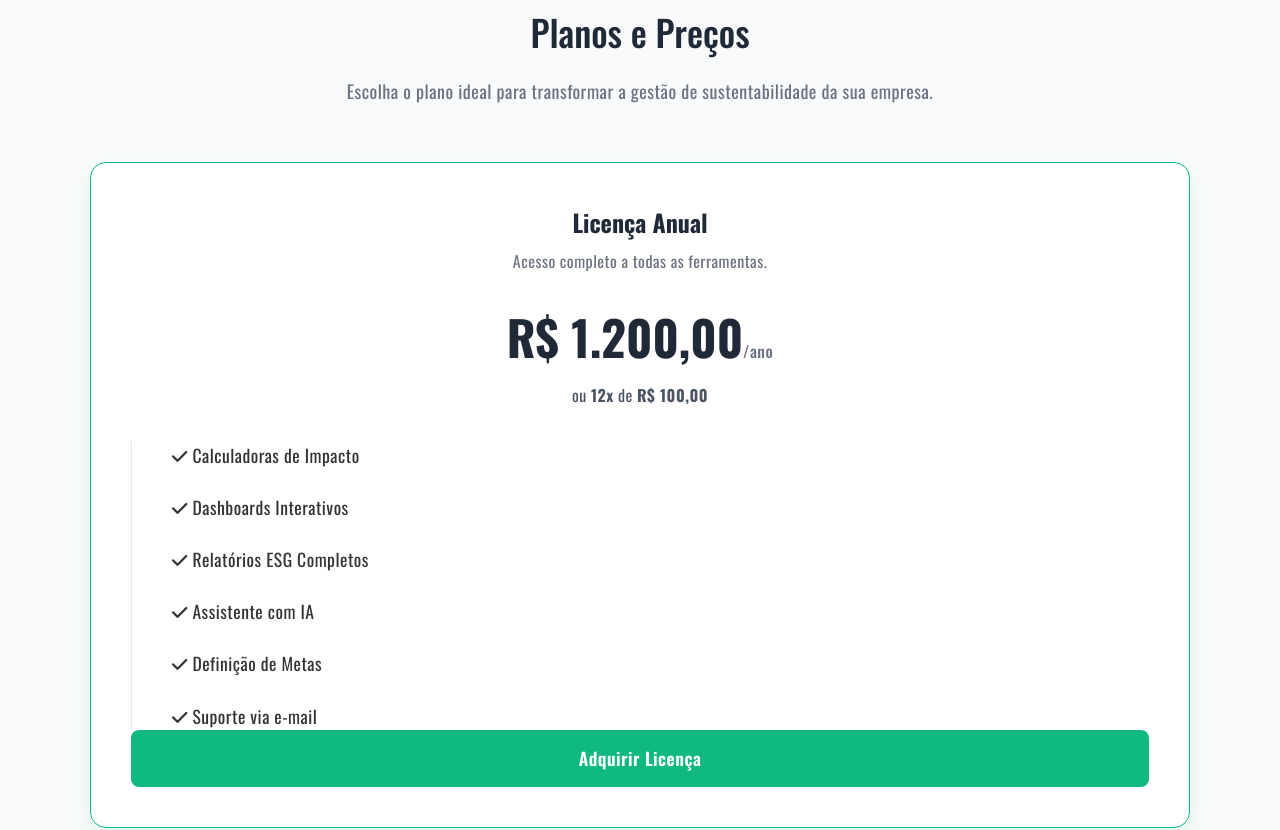
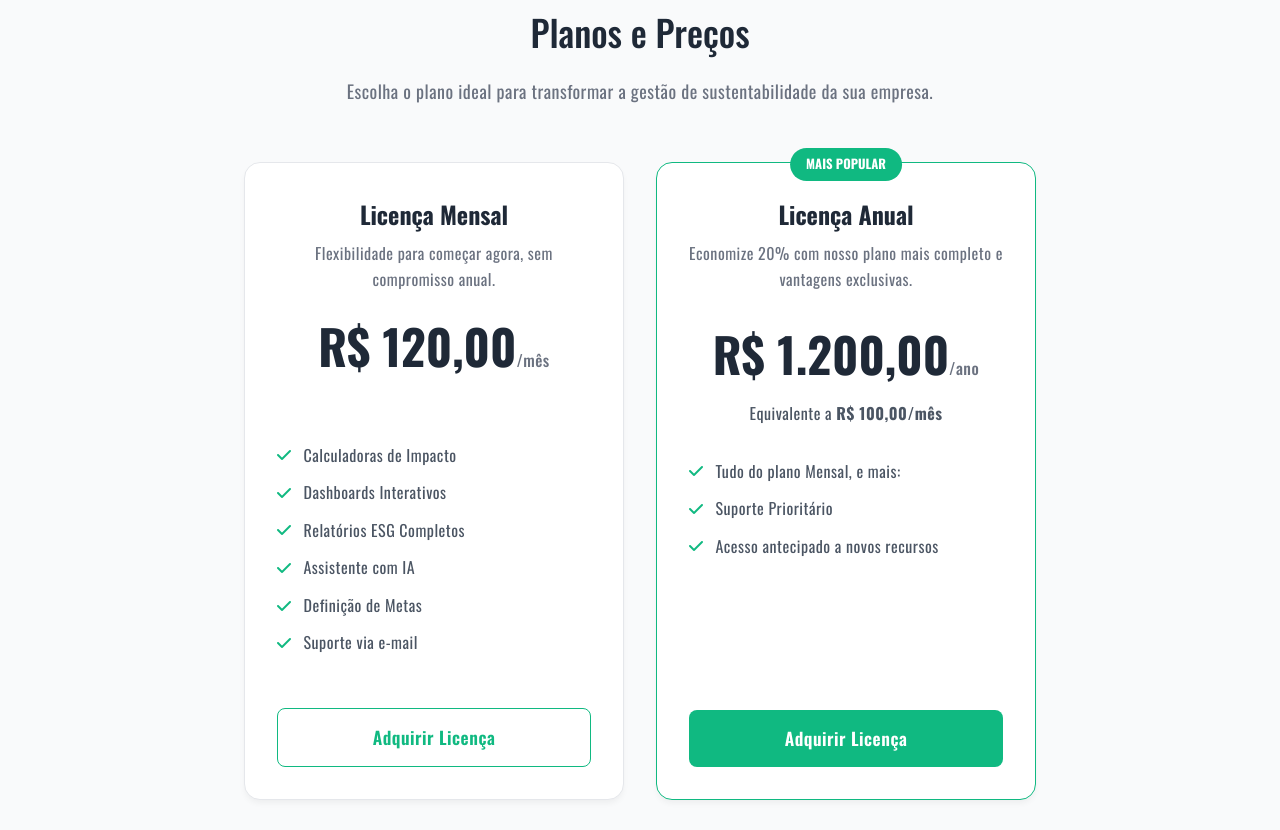
Before and after one commit to victorgute/TCC_Start-Tech-2025, a plain HTML site: page index.html in a window 1280 px wide. Shown: the part 2499-3329 px from the top of the page. Drawn offline with nearby package versions, Linux system fonts and the light colour scheme; a web font is replaced by a local one.

Commit message:
chatbot bug fix + esg e metas pricing

```diff
--- a/css/esg-e-metas.css
+++ b/css/esg-e-metas.css
@@ -203,6 +203,12 @@ body.is-dragging-chatbot {
    font-size: 0.95rem;
    margin-bottom: 1rem;
    flex-grow: 1;
+   display: -webkit-box;
+   -webkit-line-clamp: 3; /* Limita o texto dos cards em 3 linhas */
+   -webkit-box-orient: vertical;
+   overflow: hidden;
+   text-overflow: ellipsis;
+   min-height: 54px; /* Garante uma altura mínima (ex: 3 * 18px de line-height) */
 }
 
 .progress-bar-container {
--- a/css/style.css
+++ b/css/style.css
@@ -966,18 +966,55 @@ ESG SHOWCASE CAROUSEL
   margin: 0 auto 3.5rem auto;
 }
 
+.pricing-cards-wrapper {
+  display: flex;
+  justify-content: center;
+  align-items: stretch;
+  gap: 2rem;
+  width: 100%;
+  flex-wrap: wrap;
+}
+
 .pricing-card {
   background: #fff;
-    padding: 2.5rem;
+  padding: 2rem;
   border-radius: 16px;
-    border: 1px solid #10b981;
-    box-shadow: 0 10px 25px rgba(16, 185, 129, 0.1);
+  border: 1px solid #e5e7eb;
+  box-shadow: 0 4px 6px -1px rgba(0, 0, 0, 0.05);
+  max-width: 380px;
   width: 100%;
-    transition: transform 0.3s ease;
+  transition: transform 0.3s ease, box-shadow 0.3s ease;
+  text-align: center;
+  position: relative;
+  display: flex;
+  flex-direction: column;
 }
 
 .pricing-card:hover {
   transform: translateY(-10px);
+  box-shadow: 0 10px 15px -3px rgba(0, 0, 0, 0.08);
+}
+
+.pricing-card.recommended {
+  border-color: #10b981;
+}
+
+.pricing-card.recommended:hover {
+  transform: scale(1.05) translateY(-10px);
+}
+
+.pricing-card .badge {
+  position: absolute;
+  top: -15px;
+  left: 50%;
+  transform: translateX(-50%);
+  background: #10b981;
+  color: #fff;
+  padding: 0.4rem 1rem;
+  border-radius: 999px;
+  font-size: 0.8rem;
+  font-weight: 700;
+  text-transform: uppercase;
 }
 
 .pricing-header {
@@ -992,6 +1029,7 @@ ESG SHOWCASE CAROUSEL
 
 .pricing-header p {
   color: #6b7280;
+  min-height: 40px;
 }
 
 .price {
@@ -1006,28 +1044,41 @@ ESG SHOWCASE CAROUSEL
   font-weight: 500;
   color: #6b7280;
 }
+
 .payment-options {
   color: #4b5563;
   margin-bottom: 2rem;
+  min-height: 24px;
+}
+
+/* Ajuste para diminuir a altura do card não recomendado */
+.pricing-card:not(.recommended) .pricing-header {
+  margin-bottom: 1rem;
+}
+
+.pricing-card:not(.recommended) .payment-options {
+  margin-bottom: 1.5rem;
 }
 
 .features-list {
   list-style: none;
   text-align: left;
-    margin-bottom: 0;
-    grid-column: 2;
-    grid-row: 1 / span 3;
-    padding-left: 2.5rem;
-    border-left: 1px solid #e5e7eb;
+  margin-bottom: 2.5rem;
+  padding-left: 0;
+  flex-grow: 1;
 }
 
 .features-list li {
-    font-size: 1.1rem;
-    display: block;
-    width: 100%;
-    transition: background-color 0.2s ease, transform 0.2s ease;
-    grid-column: 1 / -1;
-    margin-top: 1.5rem;
+  display: flex;
+  align-items: center;
+  gap: 0.75rem;
+  margin-bottom: 0.75rem;
+  font-size: 1rem;
+  color: #4b5563;
+}
+
+.features-list li i {
+  color: #10b981;
 }
 
 .btn-pricing {
@@ -1040,7 +1091,19 @@ ESG SHOWCASE CAROUSEL
   font-size: 1.1rem;
   display: block;
   width: 100%;
-    transition: background-color 0.2s ease, transform 0.2s ease;
+  transition: all 0.2s ease;
+  margin-top: auto;
+}
+
+.pricing-card:not(.recommended) .btn-pricing {
+  background: #fff;
+  color: #10b981;
+  border: 1px solid #10b981;
+}
+
+.pricing-card:not(.recommended) .btn-pricing:hover {
+  background: #f3f4f6;
+  transform: translateY(-3px);
 }
 
 .btn-pricing:hover {
--- a/index.html
+++ b/index.html
@@ -267,16 +267,18 @@
     <div class="pricing-container">
       <h2>Planos e Preços</h2>
       <p class="subtitle">Escolha o plano ideal para transformar a gestão de sustentabilidade da sua empresa.</p>
+      <div class="pricing-cards-wrapper">
+        <!-- Plano Mensal -->
         <div class="pricing-card">
           <div class="pricing-header">
-          <h3>Licença Anual</h3>
-          <p>Acesso completo a todas as ferramentas.</p>
+            <h3>Licença Mensal</h3>
+            <p>Flexibilidade para começar agora, sem compromisso anual.</p>
           </div>
           <div class="price">
-          R$ 1.200,00<span>/ano</span>
+            R$ 120,00<span>/mês</span>
           </div>
           <div class="payment-options">
-          <p>ou <strong>12x</strong> de <strong>R$ 100,00</strong></p>
+            <p>&nbsp;</p> <!-- Espaço para alinhar com o outro card -->
           </div>
           <ul class="features-list">
             <li><i class="fas fa-check"></i> Calculadoras de Impacto</li>
@@ -286,7 +288,28 @@
             <li><i class="fas fa-check"></i> Definição de Metas</li>
             <li><i class="fas fa-check"></i> Suporte via e-mail</li>
           </ul>
-        <a href="#" class="btn-pricing">Adquirir Licença</a>
+          <a href="html/checkout.html" class="btn-pricing">Adquirir Licença</a>
+        </div>
+        <!-- Plano Anual (Recomendado) -->
+        <div class="pricing-card recommended">
+          <div class="badge">Mais Popular</div>
+          <div class="pricing-header">
+            <h3>Licença Anual</h3>
+            <p>Economize 20% com nosso plano mais completo e vantagens exclusivas.</p>
+          </div>
+          <div class="price">
+            R$ 1.200,00<span>/ano</span>
+          </div>
+          <div class="payment-options">
+            <p>Equivalente a <strong>R$ 100,00/mês</strong></p>
+          </div>
+          <ul class="features-list">
+            <li><i class="fas fa-check"></i> Tudo do plano Mensal, e mais:</li>
+            <li><i class="fas fa-check"></i> Suporte Prioritário</li>
+            <li><i class="fas fa-check"></i> Acesso antecipado a novos recursos</li>
+          </ul>
+          <a href="html/checkout.html" class="btn-pricing">Adquirir Licença</a>
+        </div>
       </div>
     </div>
   </section>
```
Also changed, not shown: js/chatbot.js (+4 -4 lines), js/esg-e-metas.js (+8 -8 lines), html/esg-e-metas.html (line endings or trailing spaces). Lines whose indentation alone changed are shown as unchanged.
